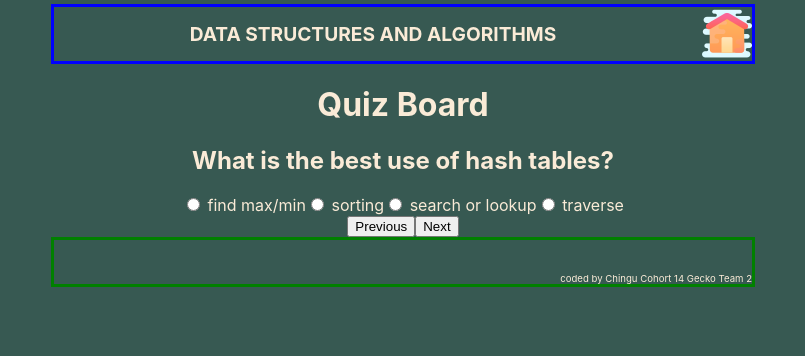
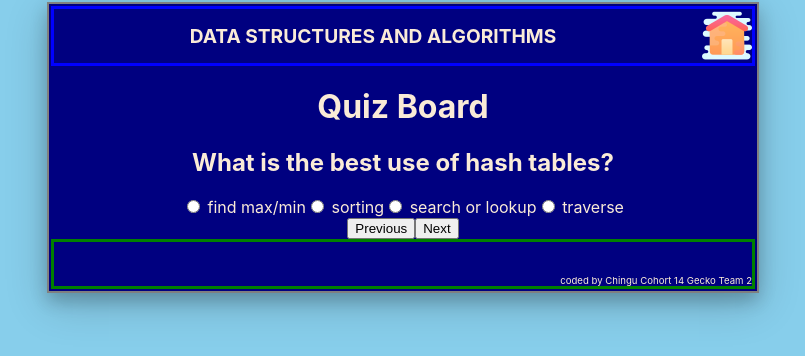
Before and after one commit to chingu-voyages/v14-geckos-team-02, a React (Create React App) app: page / in a window 1280 px wide. Shown: the top 356 px of the page, without its empty margins (237-1042 px from the left). Built offline with nearby package versions, Linux system fonts and the light colour scheme.

Commit message:
Modify App background colors and shadow effects

```diff
--- a/src/views/App/App.css
+++ b/src/views/App/App.css
@@ -5,7 +5,7 @@
   display: grid;
   justify-content: center;
   font-size: 20px;
-  background-color: #375952;
+  background-color: #87CEEB;
   color: #FAEBD7;
 }
 .App {
@@ -16,6 +16,9 @@
   display:grid;
   grid-template-rows: 60px 1fr 50px;
   font-size: 1.0rem;
+  border: 2px solid grey;
+  box-shadow: 0 8px 16px 0 rgba(0, 0, 0, 0.2), 0 12px 40px 0 rgba(0, 0, 0, 0.19);
+  background-color: #000080;
 }
 
 @media only screen and (min-width: 768px){
```
